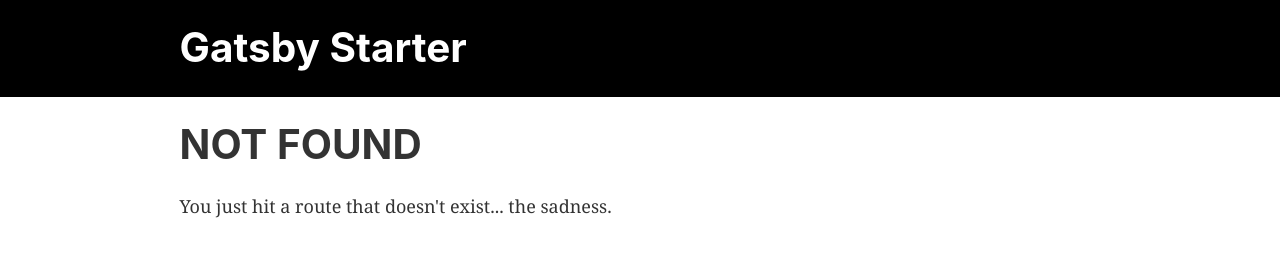
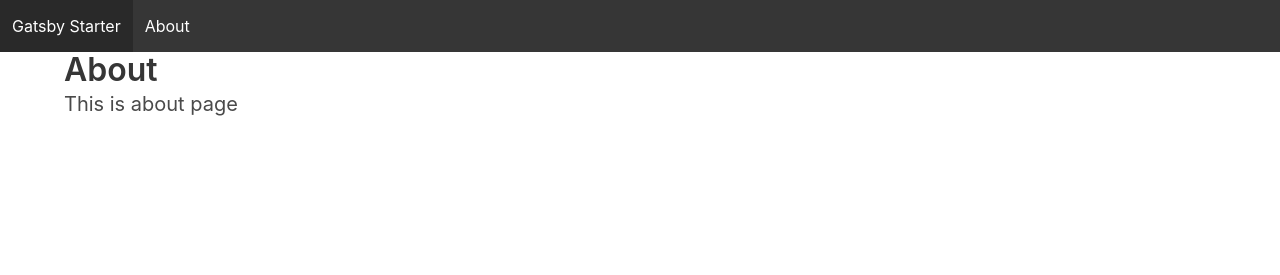
Before and after one commit to Satak/gatsby-test, a Gatsby site: page /about in a window 1280 px wide. Before the commit this address had no page. Built offline with nearby package versions, Linux system fonts and the light colour scheme; Gatsby itself is replaced by a stand-in of ours.

Commit message:
change to bulma

```diff
--- a/gatsby-config.js
+++ b/gatsby-config.js
@@ -17,5 +17,6 @@
       },
     },
     'gatsby-plugin-offline',
+    'gatsby-plugin-sass',
   ],
 }
--- a/package.json
+++ b/package.json
@@ -4,11 +4,14 @@
   "version": "1.0.0",
   "author": "Kyle Mathews <mathews.kyle@gmail.com>",
   "dependencies": {
+    "bulma": "^0.9.0",
     "gatsby": "^2.0.19",
     "gatsby-plugin-manifest": "^2.0.5",
     "gatsby-plugin-offline": "^2.0.5",
     "gatsby-plugin-react-helmet": "^3.0.0",
+    "gatsby-plugin-sass": "^2.3.12",
     "netlify-lambda": "^1.0.2",
+    "node-sass": "^4.14.1",
     "react": "^16.5.1",
     "react-dom": "^16.5.1",
     "react-helmet": "^5.2.0"
--- a/src/components/header.js
+++ /dev/null
@@ -1,33 +0,0 @@
-import React from 'react'
-import { Link } from 'gatsby'
-
-const Header = ({ siteTitle }) => (
-  <div
-    style={{
-      background: 'black',
-      marginBottom: '1.45rem',
-    }}
-  >
-    <div
-      style={{
-        margin: '0 auto',
-        maxWidth: 960,
-        padding: '1.45rem 1.0875rem',
-      }}
-    >
-      <h1 style={{ margin: 0 }}>
-        <Link
-          to="/"
-          style={{
-            color: 'white',
-            textDecoration: 'none',
-          }}
-        >
-          {siteTitle}
-        </Link>
-      </h1>
-    </div>
-  </div>
-)
-
-export default Header
--- a/src/components/layout.js
+++ b/src/components/layout.js
@@ -3,8 +3,8 @@
 import Helmet from 'react-helmet'
 import { StaticQuery, graphql } from 'gatsby'
 
-import Header from './header'
-import './layout.css'
+import Navbar from './navbar'
+import './styles.scss'
 
 const Layout = ({ children }) => (
   <StaticQuery
@@ -22,22 +22,19 @@
         <Helmet
           title={data.site.siteMetadata.title}
           meta={[
-            { name: 'description', content: 'Sample' },
-            { name: 'keywords', content: 'sample, something' },
+            { name: 'description', content: 'Gatsby site' },
+            { name: 'keywords', content: 'gatsby, testing' },
+            {
+              name: 'viewport',
+              content: 'width=device-width, initial-scale=1',
+            },
           ]}
         >
           <html lang="en" />
         </Helmet>
-        <Header siteTitle={data.site.siteMetadata.title} />
-        <div
-          style={{
-            margin: '0 auto',
-            maxWidth: 960,
-            padding: '0px 1.0875rem 1.45rem',
-            paddingTop: 0,
-          }}
-        >
-          {children}
+        <Navbar siteTitle={data.site.siteMetadata.title}></Navbar>
+        <div className="container">
+          <div>{children}</div>
         </div>
       </>
     )}
--- /dev/null
+++ b/src/components/navbar.js
@@ -0,0 +1,26 @@
+import React from 'react'
+import { Link } from 'gatsby'
+
+import './styles.scss'
+
+const Navbar = ({ siteTitle }) => (
+  <nav
+    className="navbar is-dark"
+    role="navigation"
+    aria-label="main navigation"
+  >
+    <div id="navBar" className="navbar-menu">
+      <div className="navbar-start">
+        <Link to="/" className="navbar-item">
+          {siteTitle}
+        </Link>
+
+        <Link to="/about" className="navbar-item">
+          About
+        </Link>
+      </div>
+    </div>
+  </nav>
+)
+
+export default Navbar
--- /dev/null
+++ b/src/components/styles.scss
@@ -0,0 +1,6 @@
+@charset "utf-8";
+
+// If need, change your variables before importing Bulma
+// $title-color: black;
+
+@import "~bulma/bulma.sass";
--- a/src/pages/404.js
+++ b/src/pages/404.js
@@ -3,8 +3,10 @@
 
 const NotFoundPage = () => (
   <Layout>
-    <h1>NOT FOUND</h1>
-    <p>You just hit a route that doesn&#39;t exist... the sadness.</p>
+    <h1 className="title">NOT FOUND</h1>
+    <p className="subtitle">
+      You just hit a route that doesn&#39;t exist... the sadness.
+    </p>
   </Layout>
 )
 
--- /dev/null
+++ b/src/pages/about.js
@@ -0,0 +1,11 @@
+import React from 'react'
+import Layout from '../components/layout'
+
+const AboutPage = () => (
+  <Layout>
+    <h1 className="title">About</h1>
+    <p className="subtitle">This is about page</p>
+  </Layout>
+)
+
+export default AboutPage
```
Also changed, not shown: src/pages/index.js (+17 -5 lines), src/pages/page-2.js (deleted, +0 -14 lines), layout.css (renamed from src/components/layout.css), 1 other file.
